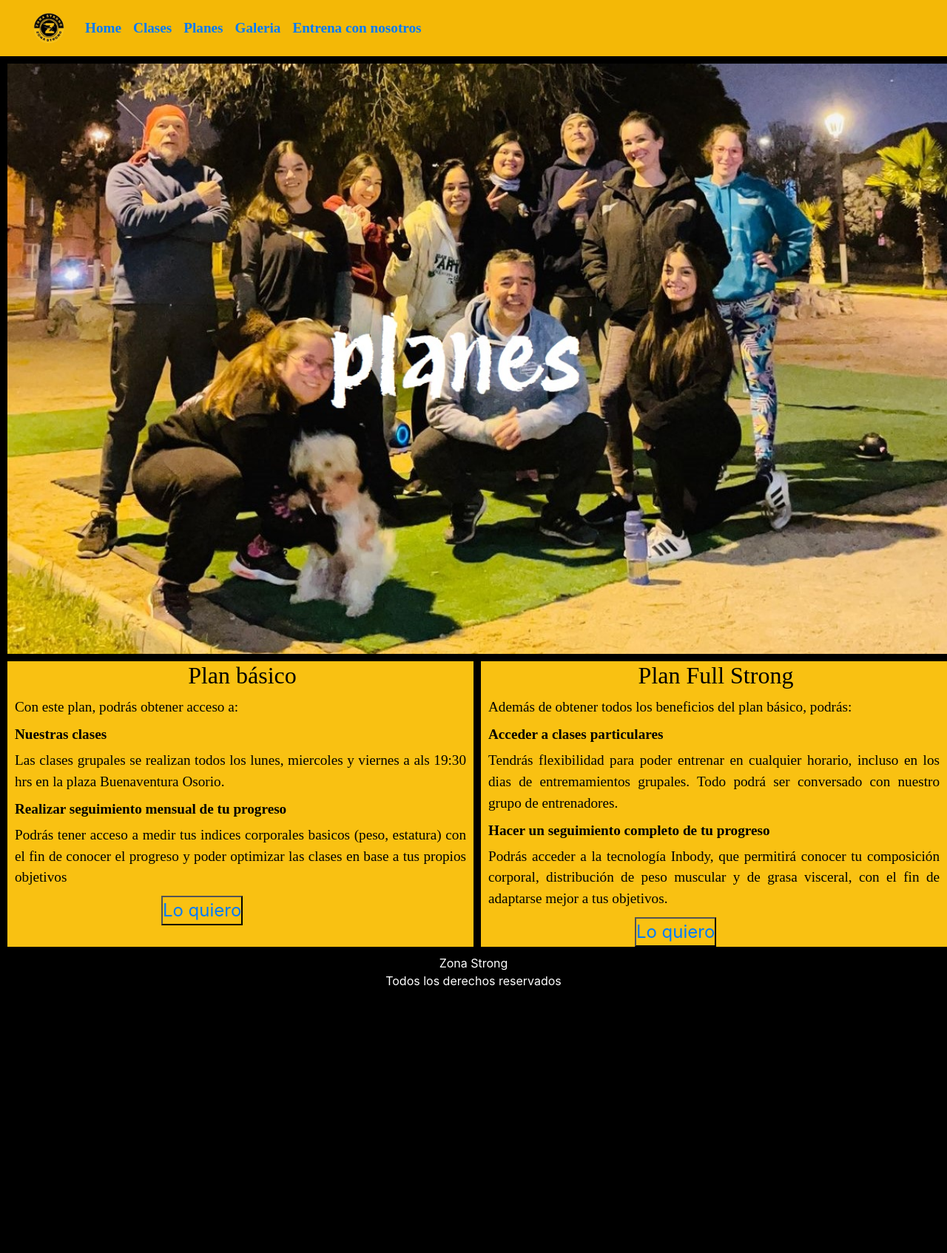
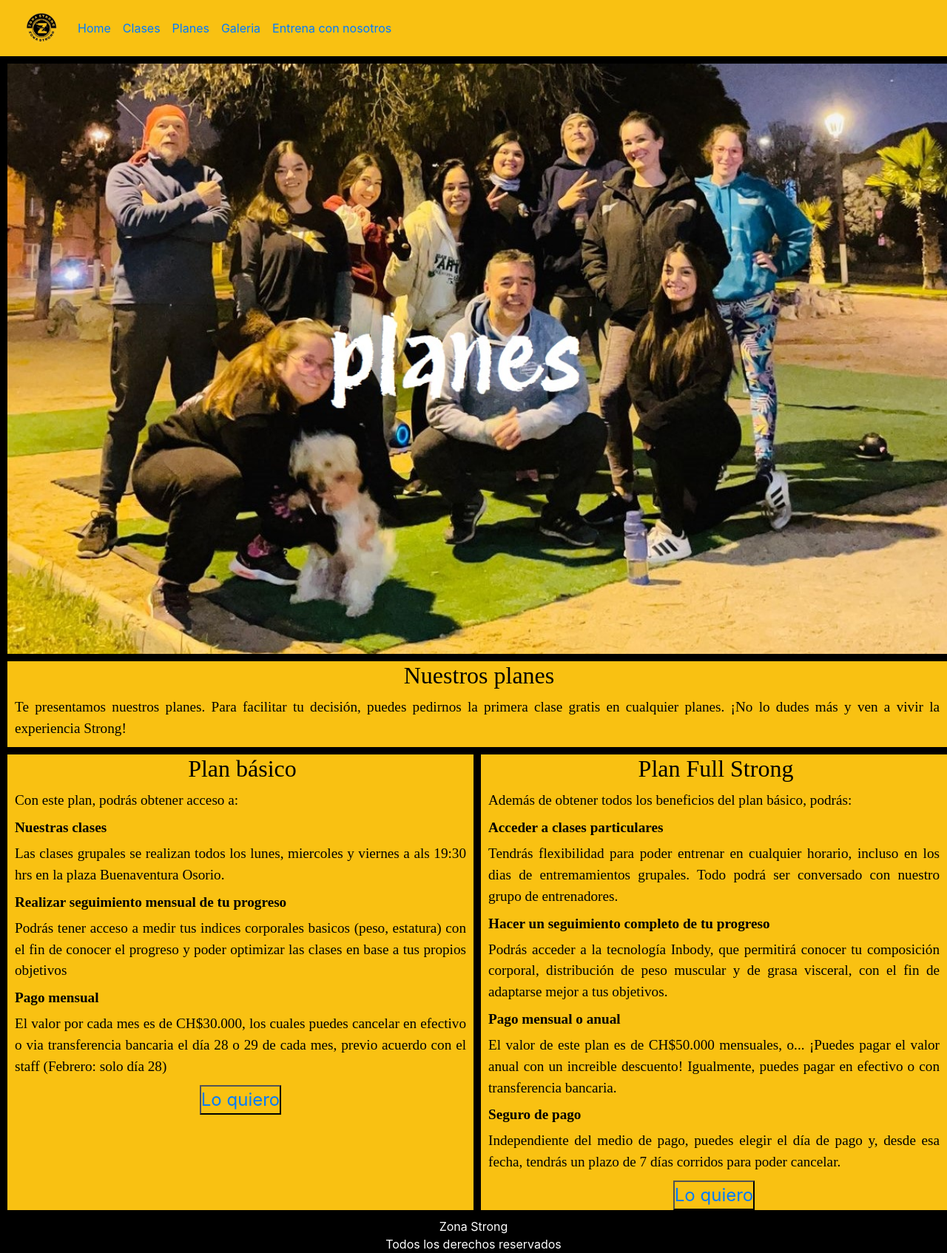
Before and after one commit to Felopizarro/Strong, a website: page pages/planes.html in a window 1280 px wide. Shown: the whole page at 74% size. Before the commit the page ends 1338 px from the top, so only its background shows below. Drawn offline with nearby package versions, Linux system fonts and the light colour scheme.

Commit message:
casi completo

```diff
--- a/pages/planes.html
+++ b/pages/planes.html
@@ -11,26 +11,30 @@
 <body>
   <header>
     <!--links de navegacion-->
-        <nav class="navbar navbar-expand-lg bg-body-tertiary">
+    <nav class="navbar navbar-expand-lg ">
       <div class="container-fluid">
-            <a class="navbar-brand" href="../index.html"><img src="../media/logostrong1.png" width="50px" height="50px"></a>
+        <a class="navbar-brand" href="../index.html"><img  src="../media/logostrong1.png" width="50px" height="50px"></a>
         <button class="navbar-toggler" type="button" data-bs-toggle="collapse" data-bs-target="#navbarNavAltMarkup" aria-controls="navbarNavAltMarkup" aria-expanded="false" aria-label="Toggle navigation">
           <span class="navbar-toggler-icon"></span>
         </button>
         <div class="collapse navbar-collapse" id="navbarNavAltMarkup">
           <div class="navbar-nav">
             <a class="nav-link active" aria-current="page" href="../index.html">Home</a>
-                <a class="nav-link" href="clases.html">Clases</a>
-                <a class="nav-link" href="planes.html">Planes</a>
-                <a class="nav-link" href="galerias.html">Galeria</a>
-                <a class="nav-link" href="form-ingreso.html">Entrena con nosotros</a>
+            <a class="nav-link" href="../pages/clases.html">Clases</a>
+            <a class="nav-link" href="../pages/planes.html">Planes</a>
+            <a class="nav-link" href="../pages/galerias.html">Galeria</a>
+            <a class="nav-link" href="../pages/form-ingreso.html">Entrena con nosotros</a>
           </div>
         </div>
       </div>
     </nav>
   </header>
     <main class="planes">
-        <img src="../media/cover-planes.jpg"  alt="planes zona strong" width="600px" height="600px" >
+        <img src="../media/cover-planes.jpg" alt="planes zona strong" >
+        <div class="intro-planes">
+          <h1>Nuestros planes</h1>
+            <p>Te presentamos nuestros planes. Para facilitar tu decisión, puedes pedirnos la primera clase gratis en cualquier planes. ¡No lo dudes más y ven a vivir la experiencia Strong!</p>
+        </div>
         <div class="plan-uno">
             <h1> Plan básico</h1>
             <p class="descripcion-plan">Con este plan, podrás obtener acceso a:</p>
@@ -38,7 +42,13 @@
                     <p>Las clases grupales se realizan todos los lunes, miercoles y viernes a als 19:30 hrs en la plaza Buenaventura Osorio.</p>
                 <h2>Realizar seguimiento mensual de tu progreso</h2>
                     <p>Podrás tener acceso a medir tus indices corporales basicos (peso, estatura) con el fin de conocer el progreso y poder optimizar las clases en base a tus propios objetivos</p>
+                <h2>Pago mensual</h2>
+                    <p>El valor por cada mes es de CH$30.000, los cuales puedes cancelar en efectivo o via transferencia bancaria el día 28 o 29 de cada mes, previo acuerdo con el staff (Febrero: solo día 28)
+                    </p>
+                    <div class="boton-plan">
                     <button class="boton-lo-quiero" type="submit"><a href="form-ingreso.html">Lo quiero</a></button>
+                    </div>
+
 
         </div>
 
@@ -50,8 +60,14 @@
                     <p>Tendrás flexibilidad para poder entrenar en cualquier horario, incluso en los dias de entremamientos grupales. Todo podrá ser conversado con nuestro grupo de entrenadores.</p>
                 <h2>Hacer un seguimiento completo de tu progreso</h2>
                     <p>Podrás acceder a la tecnología Inbody, que permitirá conocer tu composición corporal, distribución de peso muscular y de grasa visceral, con el fin de adaptarse mejor a tus objetivos.</p>
+                <h2>Pago mensual o anual</h2>
+                    <p>El valor de este plan es de CH$50.000 mensuales, o... ¡Puedes pagar el valor anual con un increible descuento! Igualmente, puedes pagar en efectivo o con transferencia bancaria.</p>
+                <h2>Seguro de pago</h2>
+                    <p>Independiente del medio de pago, puedes elegir el día de pago y, desde esa fecha, tendrás un plazo de 7 días corridos para poder cancelar.</p>
 
-                <button class="boton-lo-quiero" type="submit"><a href="form-ingreso.html">Lo quiero</button></a>
+                    <div class="boton-plan">
+                      <button class="boton-lo-quiero" type="submit"><a href="form-ingreso.html">Lo quiero</a></button>
+                    </div>
         </div>
     </main>
     <script src="https://cdn.jsdelivr.net/npm/bootstrap@5.3.3/dist/js/bootstrap.bundle.min.js" integrity="sha384-YvpcrYf0tY3lHB60NNkmXc5s9fDVZLESaAA55NDzOxhy9GkcIdslK1eN7N6jIeHz" crossorigin="anonymous"></script>
--- a/scss/estilos/_header-footer.scss
+++ b/scss/estilos/_header-footer.scss
@@ -1,32 +1,11 @@
 @import "../variables/mixin";
-
-header{
-    background-color: #f4b806;
-    color: black;
-    margin: none;
-    .container-fluid{
-        background-color: #f4b806;
-        @include titles
+@import "../variables/colores";
+body{
+    header{
+        background-color: $bg-texto;
+        color: $link-boton;
     }
-    nav{
-        background-color: #f4b806;
-        div{
-            a{
-                div{
-                    .nav-toggler{
-                    background-color:#f4b806;
-                    }
-                .nav-link{
-                    background-color: #ffbf00;
-                }
-                    }
-             }
-            }
-    }
-
 }
-
-
 //estilos footer
 footer {
     text-align: center;
--- a/scss/estilos/_index.scss
+++ b/scss/estilos/_index.scss
@@ -1,7 +1,7 @@
 @import "../variables/mixin";
 @import "../variables/colores";
 
-.index{
+main.index{
     display: grid;
     grid-template-columns: 100%;
     grid-template-rows: repeat (5,20%);
--- a/scss/estilos/_planes.scss
+++ b/scss/estilos/_planes.scss
@@ -4,7 +4,7 @@
 main.planes{
     display: grid;
     grid-template-columns: 100%;
-    grid-template-rows: auto 1fr 1fr;
+    grid-template-rows: repeat(4, auto);
     margin: 10px;
     grid-gap: 10px;
     img{
@@ -12,7 +12,8 @@ main.planes{
         grid-column: 1;
         object-fit: cover;
         width: 100%;
-        height: 100%;
+    }
+
     }
     div{
         background-color: $bg-texto;
@@ -34,15 +35,16 @@ main.planes{
         }
 
         p{
-            grid-column: 2/5;
+
             @include parrafo;
         }
-        button{
-            @include boton;
+        div.boton-plan{
             display: flex;
+            justify-content: center;
             align-items: center;
-            justify-content: center;
-            margin-left: 33%;
+            button.boton-lo-quiero{
+                @include boton;
+
         }
     }
-}
+    }
--- a/scss/main.scss
+++ b/scss/main.scss
@@ -20,9 +20,7 @@ body{
 
 }
 
-link{
-    color: black;
-}
+
 
 
 //media quary
@@ -119,18 +117,30 @@ link{
    //planes
    main.planes{
    display: grid;
-    grid-template-columns: repeat(2,50%);
-    grid-template-rows: 1fr;
+   grid-template-columns: repeat(2, 50%);
+   grid-template-rows: repeat(3, auto);
      img{
          grid-column: 1/3;
+         grid-row: 1/2;
          }
+     .intro-planes{
+       grid-column: 1/3;
+       grid-row: 2/3;
+         }
+
      div.plan-uno{
            grid-column: 1;
+           grid-row: 3/4;
+
+
         }
      div.plan-dos{
            grid-column: 2;
+           grid-row: 3/4;
         }
+
     }
+
 
    //formulario
     .main.galeria{
@@ -220,11 +230,6 @@ link{
         }
 
     }
-    //planes
-    main.planes{
-        grid-template-rows: repeat(2,auto);
-
-    }
 
 
 
--- a/scss/variables/_mixin.scss
+++ b/scss/variables/_mixin.scss
@@ -27,4 +27,5 @@
 @mixin boton{
     background-color: #f9c112;
     font-size: x-large;
+    color: black;
 }
```
Also changed, not shown: index.html (+6 -6 lines), pages/clases.html (+6 -6 lines), pages/form-ingreso.html (+3 -3 lines), pages/galerias.html (+2 -2 lines), css/style.css, 1 other file. Lines whose indentation alone changed are shown as unchanged.
